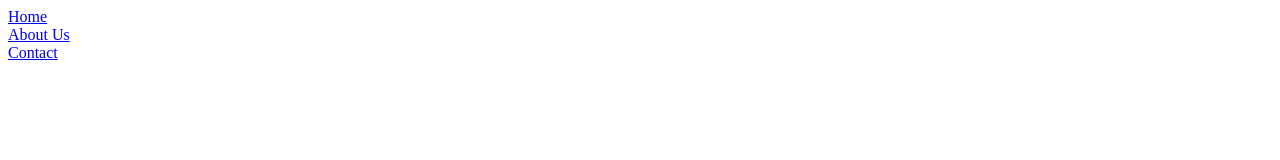
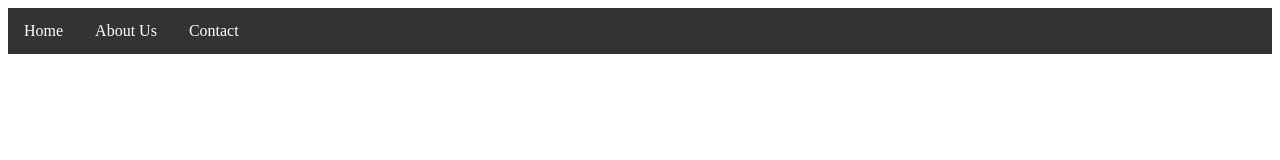
Before and after one commit to Francis-Torres/Project2-Fork-Francis, a plain HTML site: page index.html in a window 1280 px wide. Drawn offline with Linux system fonts and the light colour scheme.

Commit message:
nav bar css
added css for nav bar

```diff
--- a/css/style.css
+++ b/css/style.css
@@ -2,4 +2,23 @@ ul {
   list-style-type: none;
   margin: 0;
   padding: 0;
+  overflow: hidden;
+  background-color: #333;
 }
+
+li {
+  float: left;
+}
+
+li a {
+  display: block;
+  color: white;
+  text-align: center;
+  padding: 14px 16px;
+  text-decoration: none;
+}
+
+/* Change the link color to #111 (black) on hover */
+li a:hover {
+  background-color: #111;
+}
```
